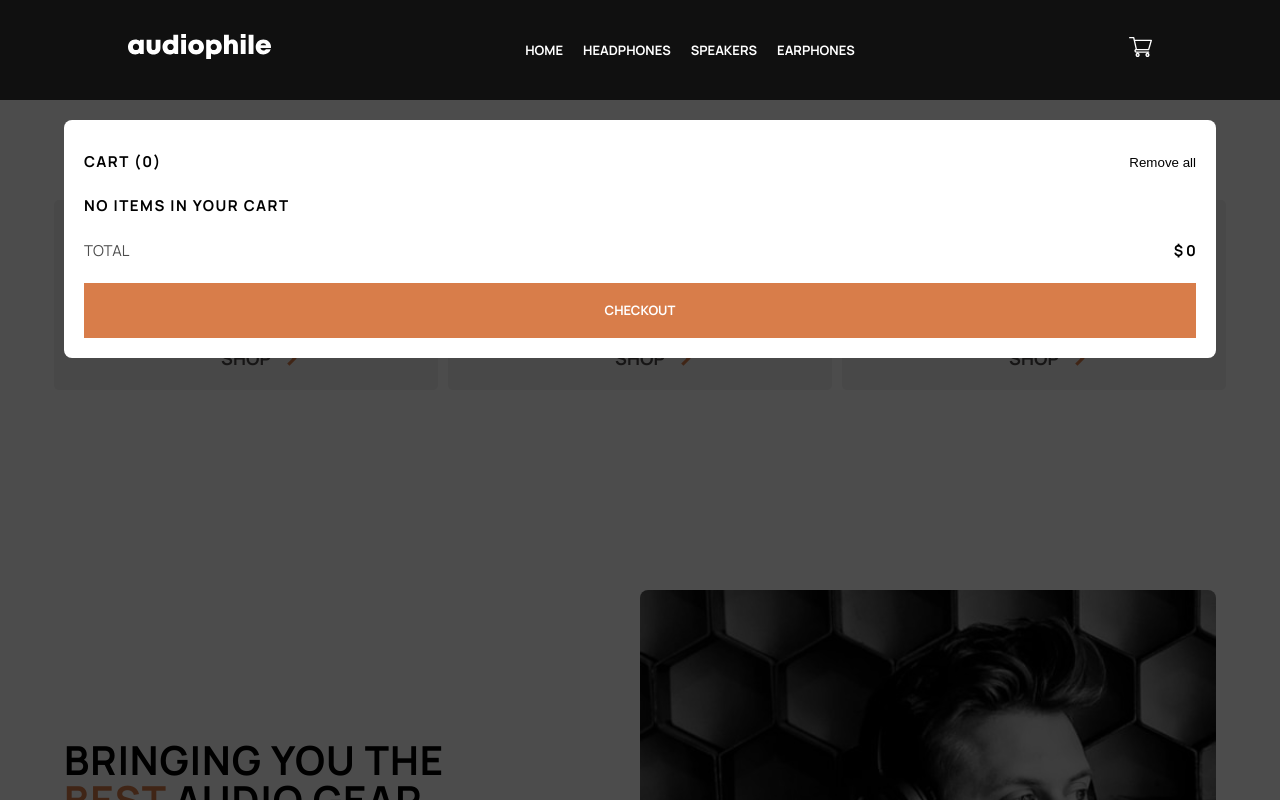
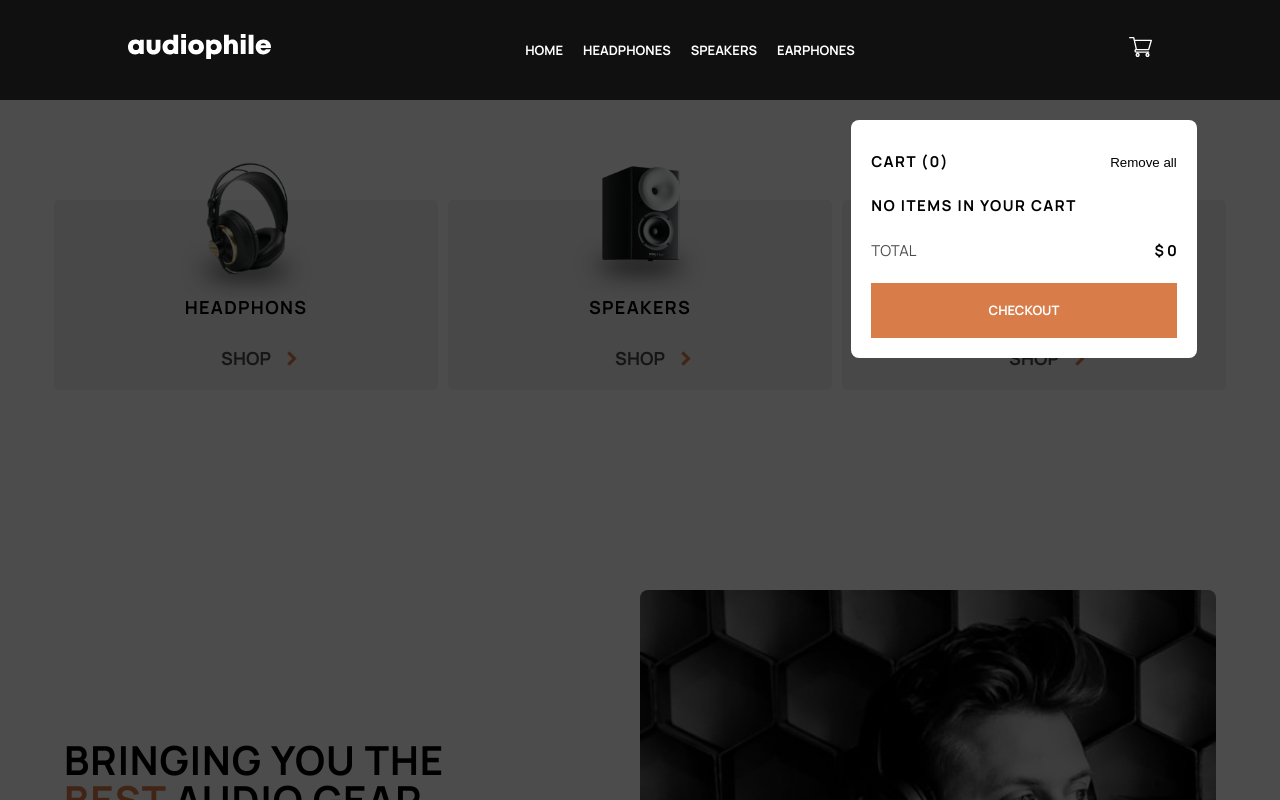
Before and after one commit to tomsky90/Audiophile-ecommerce-website, a React (Create React App) app: page /category/1 in a window 1280 px wide. Both pictures are taken after a click on the picture 1140 px from the left and 46 px from the top of the page. Shown: the top 800 px of the page. Built offline with nearby package versions, Linux system fonts and the light colour scheme.

Commit message:
add remove all funcionality to cart

```diff
--- a/src/components/appContext/App.context.js
+++ b/src/components/appContext/App.context.js
@@ -25,11 +25,15 @@ const AppProvider = ({children}) => {
         }
     }
 
+    const removeAllItems = () => {
+        setCartItems([])
+    }
+
     const calculateTotalPrice = () => cartItems.reduce((a, c) => a + c.price * c.qty, 0);
 
     return (
         <AppContext.Provider
-            value={{cartItems, onAdd, onRemove, calculateTotalPrice}}
+            value={{cartItems, onAdd, onRemove, calculateTotalPrice, removeAllItems}}
         >
             {children}
         </AppContext.Provider>
--- a/src/components/cart/Cart.js
+++ b/src/components/cart/Cart.js
@@ -8,7 +8,7 @@ import { formatPrice } from '../utility/utilityFunctions';
 
 const Cart = () => {
 
-    const { cartItems, onAdd, onRemove, calculateTotalPrice} = useContext(AppContext);
+    const { cartItems, onAdd, onRemove, calculateTotalPrice, removeAllItems} = useContext(AppContext);
 
 
     const cartItemsList = cartItems.map(item => <div className='cart-item-container' key={item.id}>
@@ -33,7 +33,7 @@ const Cart = () => {
         <div className='cart-wrapper'>
             <div className='cart-header'>
                 <h2>Cart ({cartItems.length})</h2>
-                <button className='cart-remove-btn'>Remove all</button>
+                <button onClick={removeAllItems} className='cart-remove-btn'>Remove all</button>
             </div>
 
             {cartItems.length === 0 && <h2>No items in your cart</h2>}
--- a/src/components/nav/Nav.js
+++ b/src/components/nav/Nav.js
@@ -24,8 +24,13 @@ const Navigation = () => {
         modalOnClose()
     }
 
+    const mobileNavOnClose = () => {
+        setIsMobileNavActive(false)
+    }
+
     const toggleModalActive = () => {
         setIsModalActive(!isModalActive)
+        mobileNavOnClose()
     }
 
     const modalOnClose = () => {
@@ -40,13 +45,13 @@ const Navigation = () => {
 
 
                     <div className='mobile-nav__hamburger-icon-container'>
-                        <img onClick={toggleMobileNav}  className='mobile-nav__hamburger-icon'
+                        <img onClick={toggleMobileNav} className='mobile-nav__hamburger-icon'
                             src={`${hamburgerIcon}` }
                             alt='menu icon'/>
                     </div>
 
                 <div className='logo-container'>
-                <Link onClick={modalOnClose} to='/'>
+                <Link onClick={() => {modalOnClose(); mobileNavOnClose()}} to='/'>
                     <img src={logo} alt="logo"/>
                 </Link>
                 </div>
--- a/src/styles/_cart.scss
+++ b/src/styles/_cart.scss
@@ -8,7 +8,6 @@
     margin-left: auto;
     margin-right: auto;
     color: black;
-
     & h1 {
         font-size: 18px;
         font-weight: bold;
--- a/src/styles/_modal.scss
+++ b/src/styles/_modal.scss
@@ -1,4 +1,13 @@
 .modal {
+    @media(min-width: 700px) {
+        width: 50%;
+        left: unset;
+        right: 5%;
+        transform: translate(0);
+    }
+    @media(min-width: 1280px) {
+        width:30%;
+    };
     color: white;
     position: fixed;
     top: 120px;
@@ -6,8 +15,18 @@
     transform: translate(-50%);
     z-index: 1000;
     width: 100%;
-    height: 100vh;
+    height: 80vh;
     overflow-y: scroll;
+    overflow: -moz-scrollbars-none;
+}
+
+.modal::-webkit-scrollbar {
+    display: none;
+}
+
+.modal {
+    -ms-overflow-style: none;
+    scrollbar-width: none;
 }
 
 .modal-overlay {
```
